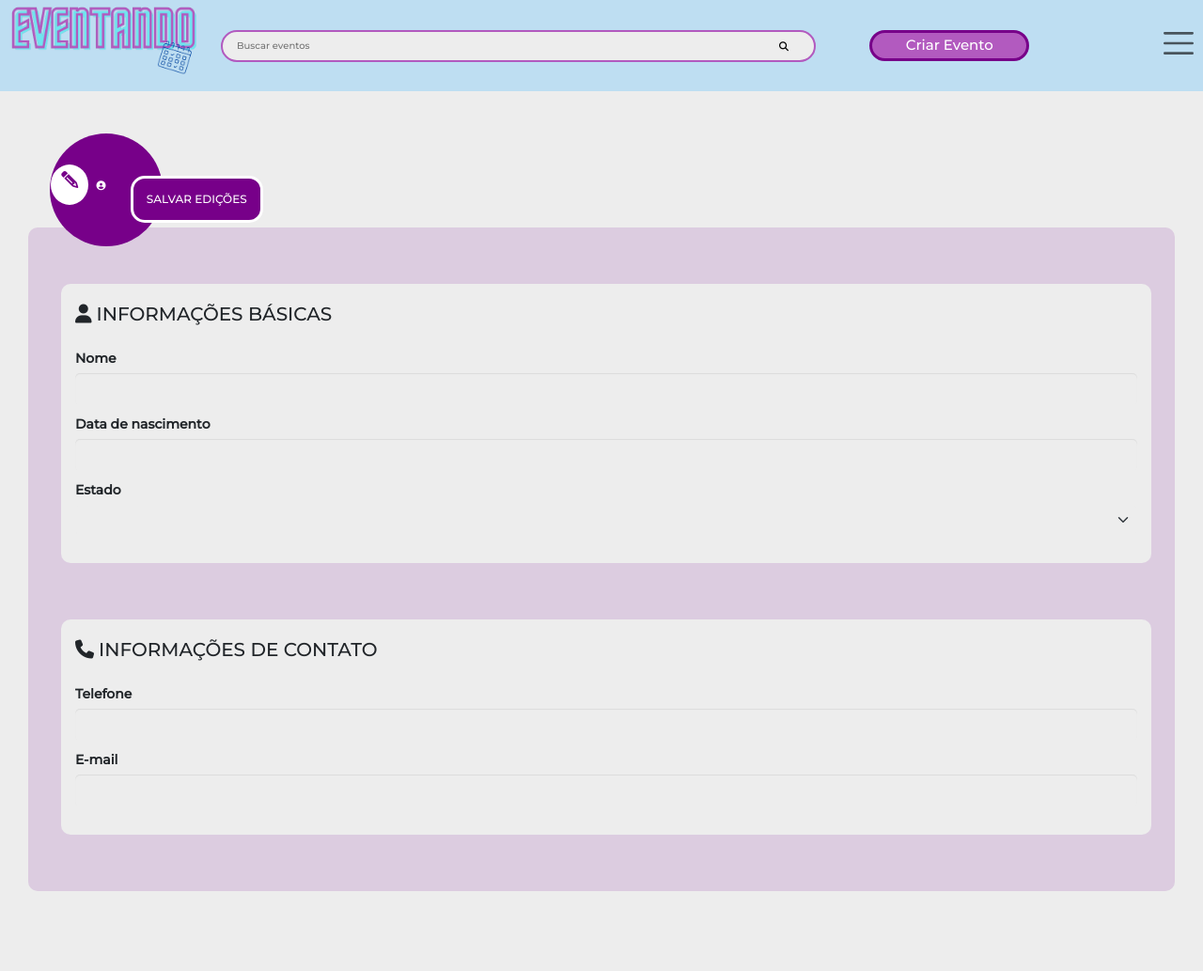
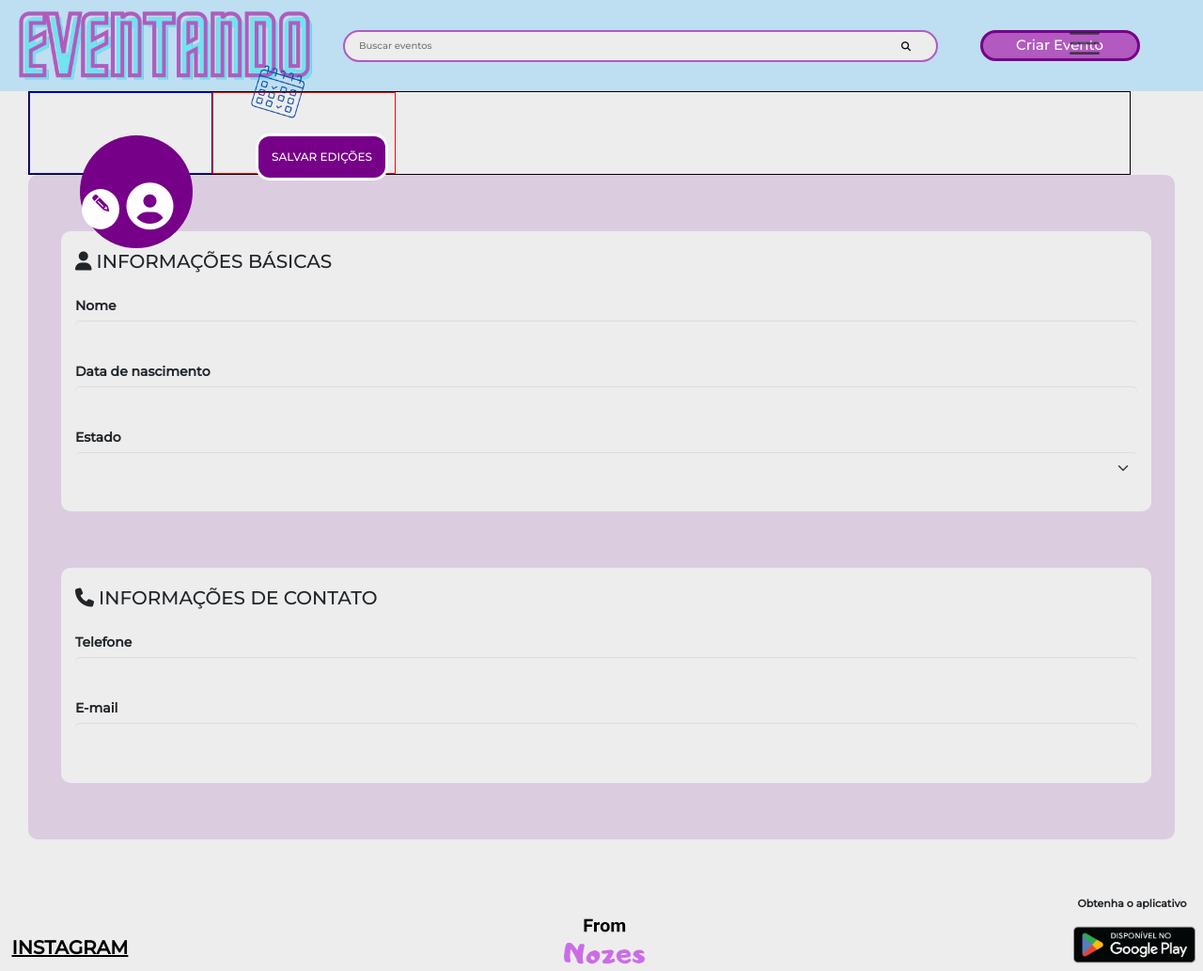
Before and after one commit to solfie/eventando_web_clone, a PHP site: page /perfil.html in a window 1280 px wide. Shown: the whole page at 94% size. Before the commit the page ends 948 px from the top, so only its background shows below. Run offline with PHP 8.4, Linux system fonts and the light colour scheme.

Commit message:
Acertando perfil

```diff
--- a/css/css_perfil.css
+++ b/css/css_perfil.css
@@ -1,7 +1,7 @@
-/* Colocando a fonte em toda a tela html*/
-body {
+/* Colocando a fonte e a cor em toda a tela html*/
+body{
     font-family: 'Montserrat', sans-serif;
-    background-color: #ededed !important;
+    background-color: #ededed !important
 }
 
 /* Definindo a estilização do elemento com ID "divMenu"*/
@@ -11,7 +11,7 @@ body {
 
 /* Definindo a altura e largura da logo"*/
 #logo {
-    width: 22rem;
+    width: 350px;
     position: relative;
 }
 
@@ -20,9 +20,8 @@ html {
 }
 
 /* Definindo a estilização do elemento com ID "divLogoP"*/
-
 #divLogoP {
-    height: 5rem;
+    height: 85px;
     overflow: visible;
 }
 
@@ -176,16 +233,11 @@ html {
     height: 5rem;
     top: -4.5%;
     position: relative;
-    left:-1%;
+    left:-200%;
 }
 .btn:hover{
     border: none;
     background-color:transparent ;
-    width:5rem;
-    height: 5rem;
-    top: -4.5%;
-    position: relative;
-    left:-1%;
 }
 
 .option{
@@ -313,14 +365,20 @@ a {
     display: flex;
 }
 
+.font-adjust {
+    font-size: 5rem;
+}
+
 .botao{
     background-color: #770089 !important;
     color:#ffffff !important;
     border-radius: 15px !important;
     border: 3px solid #ffffff !important;
     width: 141px !important;
-    width: 141px !important;
     font-size: 12px !important;
+    position: relative;
+    left:0%;
+    top:15%;
 }
 
 .botao:hover{
@@ -338,6 +396,9 @@ a {
     width: 40px !important;
     height: 43px !important;
     font-size: 18px !important;
+    position: relative;
+    left:0%;
+    top:15%;
 }
 
 .editar:hover{
@@ -397,6 +458,7 @@ a {
     background-color: #ededed;
     background-clip: padding-box;
     border: none !important;
+    border-top: solid 1.5px #e2dcdc !important;
     -webkit-appearance: none;
     -moz-appearance: none;
     appearance: none;
@@ -428,6 +490,46 @@ a {
     transition: border-color 0.15s ease-in-out, box-shadow 0.15s ease-in-out, -webkit-box-shadow 0.15s ease-in-out;
 }
 
+/* Definindo a estilização do elemento com ID "sobreN"*/
+#insta{
+    font-size: 20px;
+}
+
+/* Definindo a estilização do elemento com ID "sobreNozes"*/
+#instagram{
+    color: black !important;
+    font-weight: bold;
+}
+
+#instagram:hover{
+    color: #b25abf !important;
+    transition-duration: all 0.4s;
+}
+
+/* Definindo a estilização do elemento com ID "from"*/
+#from{
+    width: 150px;
+    height: 80px;
+}
+
+/* Definindo a estilização do elemento com class "store*/
+.store{
+    width: 30px;
+    height: 50px;
+}
+
+/* Definindo a estilização do elemento com ID "baixar"*/
+#baixar{
+    width: 130px;
+    height: 50px;
+}
+
+/* Definindo a estilização do elemento com ID "app"*/
+#app{
+    font-size: 11px;
+    font-weight: bold;
+}
+
 /* Definindo a estilização do html scrollbar*/
 html ::-webkit-scrollbar {
     height: 14px;
--- a/perfil.html
+++ b/perfil.html
@@ -111,15 +111,16 @@
         </nav>
     </header>
 
-	<div class="container-fluid col-4 row-1 ms-0">
+	<div class="container-fluid row-2 col-11    ms-5" style="border: 1px solid black;">
 		<!-- Upload profile -->
-		<div class="col-xxl-4">
+		<div class="row">
+		<div class="col-xxl-4 col-sm-2" style="border: 1px solid blue;">
 			<div class="px-4 py-5 rounded">
 				<div class="row-1 g-3">
 					<div class="text-center">
 						<!-- Image upload  -->
-						<div class="avatar position-absolute ms-5 mt-4 rounded-circle">
-							<i class="fa-solid fa-circle-user text-secondary"></i>
+						<div class="avatar position-absolute ms-5 mb-4 mt-4 rounded-circle ">
+							<i class="fa-solid fa-circle-user text-secondary font-adjust"></i>
 							<input type="file" id="wizard-picture" name="file" hidden="">
 							<label class="editar btn btn-success-soft rounded-circle mb-xxl-1 ms-1" for="customFile"><i class="fa-solid fa-pencil fa-rotate-270"></i></label>
 						</div>
@@ -129,9 +130,10 @@
 		</div>
 
 		<!-- button -->
-		<div class="gap-3 d-md-flex justify-content-md-around text-center">
-			<button type="submit" class="botao btn btn-sm mt-5 mb-2 text-center align-items-center">SALVAR EDIÇÕES</button>
+		<div class="col-xxl-4 col-sm-2 gap-3 d-md-flex justify-content-md-end text-center" style="border: 1px solid red;">
+			<button type="submit" class="botao btn btn-sm mt-5 mb-2   text-center align-items-center">SALVAR EDIÇÕES</button>
 		</div>
+	</div>
 	</div>
 
 	<div class = "row ms-5 me-5 mb-5 teste">
@@ -207,5 +209,27 @@
 			</div>
 		</div>
 	</div>
+
+	<!-- Criamos um footer -->
+	<footer>
+		<div class="container-fluid mt-5">
+			<div class="row">
+				<div class="col-md-4 mt-5 d-flex align-items-center justify-content-start">
+					<p class="d-flex align-items-center ms-2 mt-5 mb-0" id="insta">
+						<a href="https://www.instagram.com/eventando.nozes/" target="_blank" id="instagram">INSTAGRAM</a>
+					</p>
+				</div>
+
+				<div class="col-md-4 mt-5 d-flex align-items-center justify-content-center">
+					<img class="img-fluid" id="from" src="img/rodape.png" alt="from">
+				</div>
+
+				<div class="col-md-4 mt-5 d-flex flex-column align-items-end text-center">
+					<p id="app" class="mb-0 mt-0 me-3"> Obtenha o aplicativo </p>
+					<img class="img-fluid mt-3 my-0" id="baixar" src="img/baixar.png" alt="baixar">
+				</div>
+			</div>
+		</div>
+	</footer>
 </body>
 </html>
```
Also changed, not shown: other parts of css/css_perfil.css (+80 -22 lines), css/css_menu.css (+3 -17 lines), menu.html (+7 -7 lines).
